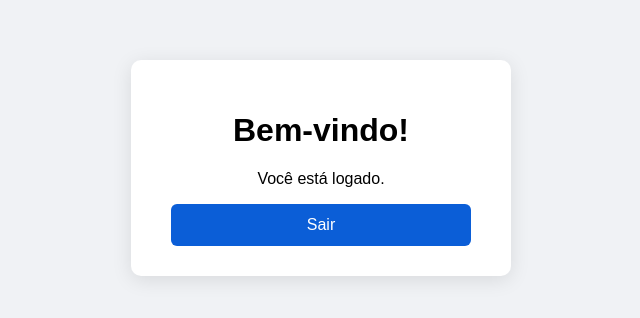
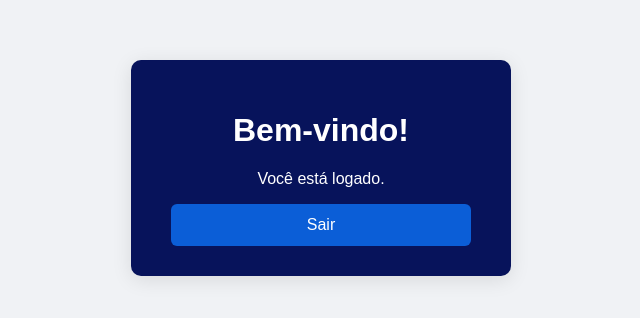
Before and after one commit to mpinheirofiuza/projeto_gynMed, a website: page public/home.html in a window 1280 px wide. Shown: the part 232-550 px from the top of the page, without its empty margins (319-959 px from the left). Drawn offline with Linux system fonts and the light colour scheme.

Commit message:
Ajustes style.css

```diff
--- a/public/css/style.css
+++ b/public/css/style.css
@@ -12,7 +12,8 @@ body {
 
 /* Container principal */
 .login-container {
-  background-color: white;
+  background-color: #07135B;
+  color: white;
   padding: 30px 40px;
   border-radius: 10px;
   box-shadow: 0 4px 20px rgba(0, 0, 0, 0.1);
```
